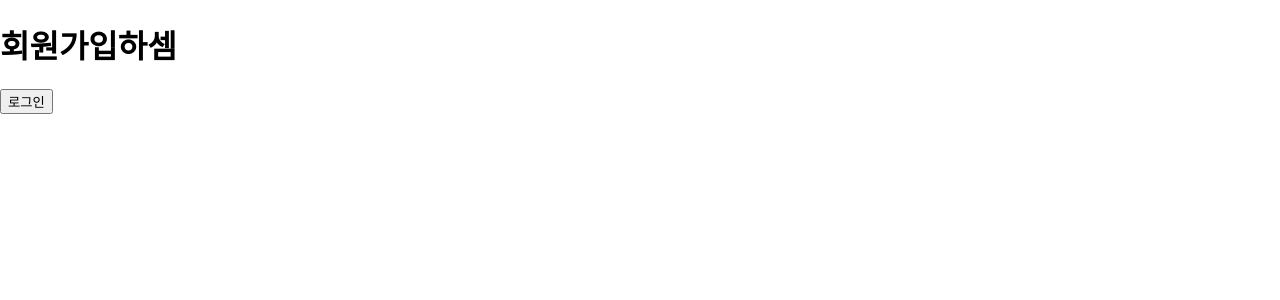
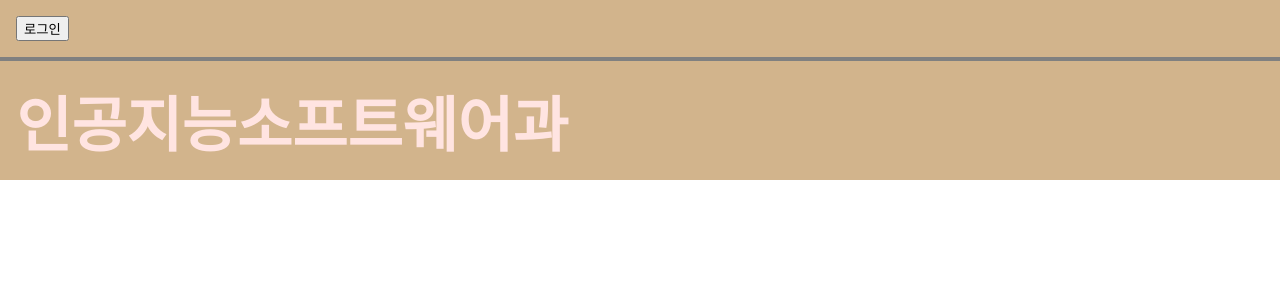
Before and after one commit to ShiftyIsMine/Second-session, a React (Create React App) app: page / in a window 1280 px wide. Shown: the top 300 px of the page. Built offline with nearby package versions, Linux system fonts and the light colour scheme.

Commit message:
1107react

```diff
--- /dev/null
+++ b/src/chp09/LandingPage.jsx
@@ -0,0 +1,25 @@
+import React,{useState} from "react";
+import Toolbar from "./Toolbar";
+
+function LandingPage(props){
+    const [isLoggedIn,setIsLoggedIn] = useState(false);
+
+    const onClickLogin=()=>{
+        setIsLoggedIn(true);
+    };
+
+    const onClickLogout=()=>{
+        setIsLoggedIn(false);
+    };
+
+    return(
+        <div>
+            <Toolbar
+                isLoggedIn={isLoggedIn}
+                onClickLogin={onClickLogin}
+                onClickLogout={onClickLogout}/>
+            <div style={{padding:16,color:"mistyrose",fontSize:60,fontWeight:"bolder",backgroundColor:"tan"}}>인공지능소프트웨어과</div>
+        </div>
+    );
+}
+export default LandingPage;
--- /dev/null
+++ b/src/chp09/LoginControl2.jsx
@@ -0,0 +1,30 @@
+import React,{useState} from "react";
+import LogoutButton from "./LogoutButton";
+import LoginButton from "./LoginButton";
+import Greeting from "./Greeting";
+import WarningBanner from "./WarningBanner";
+
+function LoginControl2(props){
+    const [isLoggedIn,setIsLoggedIn] = useState(false);
+
+    const handleLoginClick = () => {
+        setIsLoggedIn(true);
+    }
+
+    const handleLogoutClick = ()=>{
+        setIsLoggedIn(false);
+    }
+
+
+    return(
+        <div>
+            <WarningBanner warning={false}/>
+            <Greeting isLoggedIn={isLoggedIn}/>
+            {isLoggedIn ?
+                <LogoutButton onClick={handleLogoutClick}/>:
+                <LoginButton onClick={handleLoginClick}/>}
+        </div>
+    );
+}
+
+export default LoginControl2;
--- /dev/null
+++ b/src/chp09/MailBox.jsx
@@ -0,0 +1,19 @@
+import React from "react";
+
+
+function MailBox(props){
+    const unreadMessages = props.unreadMessages;
+
+    return(
+        <div>
+            <h1>안녕</h1>
+            { unreadMessages.length > 0 &&
+            <h2>
+                메시지 {unreadMessages.length}개나 있는디 안 읽었음?
+            </h2>
+            }
+        </div>
+    );
+}
+
+export default MailBox;
--- /dev/null
+++ b/src/chp09/Toolbar.jsx
@@ -0,0 +1,31 @@
+import React from "react";
+
+const styles = {
+    wrapper:{
+        padding:16,
+        display:"flex",
+        flexDirection:"row",
+        borderBottom: "4px solid grey",
+        backgroundColor:"tan",
+    },
+    greeting:{
+        marginRight:8,
+    },
+};
+
+function Toolbar(props){
+    const {isLoggedIn,onClickLogin,onClickLogout}=props;
+
+    return(
+        <div style={styles.wrapper}>
+            {isLoggedIn && <span style={styles.greeting}>환영합니다!</span>}
+            {isLoggedIn ? (
+                <button onClick={onClickLogout}>로그아웃</button>
+            ):(
+                <button onClick={onClickLogin}>로그인</button>
+            )}
+        </div>
+    );
+}
+
+export default Toolbar;
--- /dev/null
+++ b/src/chp09/WarningBanner.jsx
@@ -0,0 +1,12 @@
+import React from "react";
+
+function WarningBanner(props){
+    if(!props.warning){
+        return null;
+    }
+    return(
+        <h2>경고!</h2>
+    );
+}
+
+export default WarningBanner;
--- a/src/index.js
+++ b/src/index.js
@@ -20,16 +20,22 @@ import InputTest from "./chap081010/InputTest";
 import ConfirmButton from "./chap081010/ConfirmButton";
 import ConfirmButton2 from "./chap081010/ConfirmButton2";
 import ConfirmButton3 from "./chap081010/ConfirmButton3";
-import Greeting from "./chp09/Greeting";
+// import Greeting from "./chp09/Greeting";
 import LoginControl from "./chp09/LoginControl";
+import Greeting from "./testtest/Greeting";
+import MailBox from "./chp09/MailBox";
+import LoginControl2 from "./chp09/LoginControl2";
 // import MyButton from "./justpracprac/MyButton";
 // import Counter from "./justpracprac/Counter";
+import Toolbar from "./chp09/Toolbar";
+import LandingPage from "./chp09/LandingPage";
+
 
 const root = ReactDOM.createRoot(document.getElementById('root'));
 
     root.render(
         <React.StrictMode>
-            <LoginControl />
+            <LandingPage/>
         </React.StrictMode>
     );
 // If you want to start measuring performance in your app, pass a function
--- /dev/null
+++ b/src/testtest/Greeting.jsx
@@ -0,0 +1,14 @@
+import React from "react";
+import {GuestGreeting, UserGreeting} from "./UserGuestGreeting";
+
+function Greeting(props){
+    const isLoggedIn = props.isLoggedIn;
+    if (isLoggedIn){
+        return <UserGreeting/>;
+    }
+    else {
+        return <GuestGreeting/>;
+    }
+}
+
+export default Greeting;
--- /dev/null
+++ b/src/testtest/UserGuestGreeting.jsx
@@ -0,0 +1,11 @@
+import React from "react";
+
+function UserGreeting(props){
+    return <h1>다시 오셨네</h1>;
+}
+
+function GuestGreeting(props){
+    return <h1>회원가입하셈</h1>;
+}
+
+export {UserGreeting,GuestGreeting};
```
Also changed, not shown: src/chp09/Counter.jsx (added, +10 -0 lines), src/chp09/UserStatus.jsx (added, +11 -0 lines), src/chp09/styles.css (added, +9 -0 lines), src/chp09/MainPage.jsx (added).
